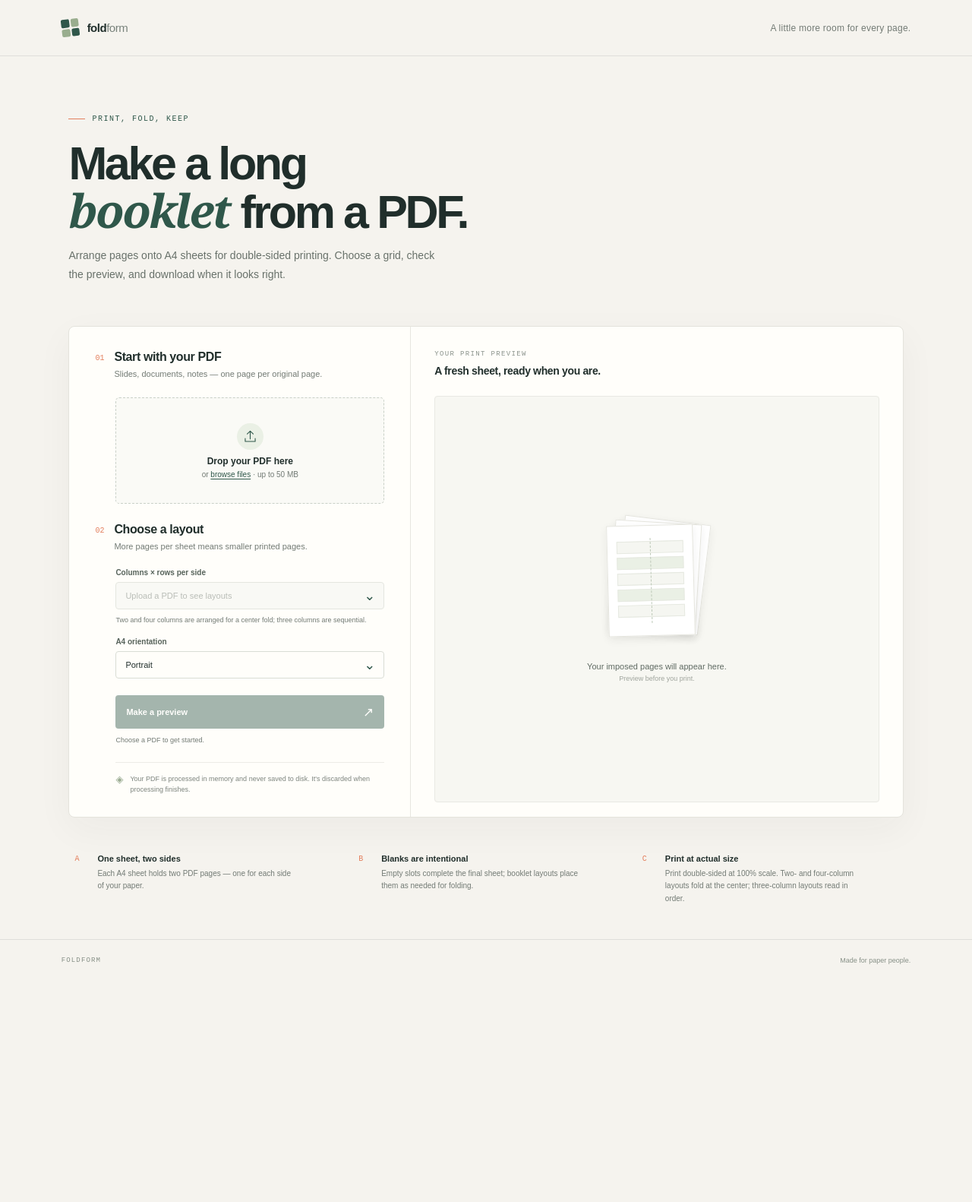
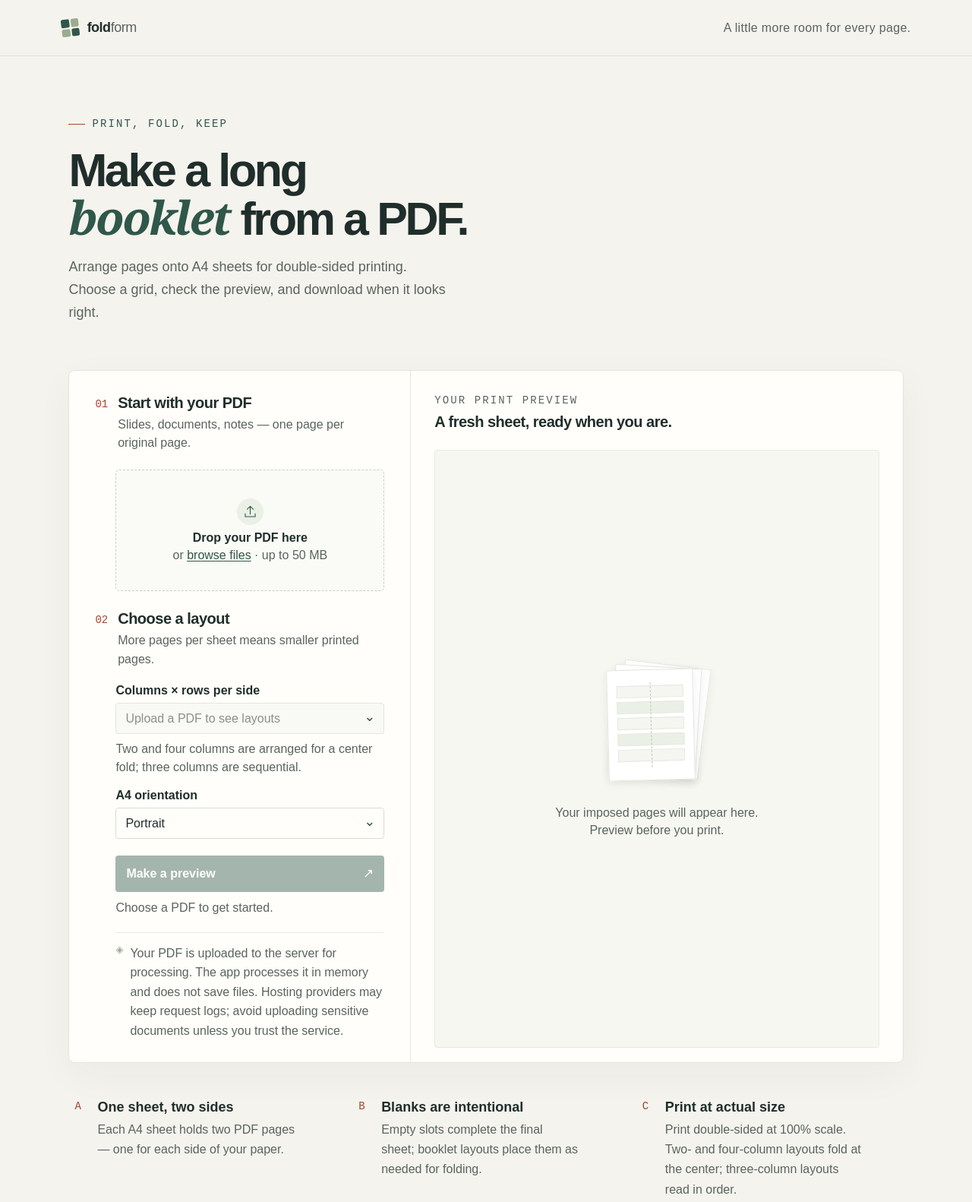
Before and after one commit to t12nslookup/hexapdf-nup, a website with bundled scripts: page public/index.html in a window 1280 px wide. Shown: the top 1582 px of the page at 76% size. Before the commit the page ends 1291 px from the top, so only its background shows below. Built offline with nearby package versions, Linux system fonts and the light colour scheme.

Commit message:
Agent Host changes for agents/website-gdpr-notice-font-size-fix (#2)
Co-authored-by: Jon Adams <jon.adams@mr-lims.com>

```diff
--- a/public/app.js
+++ b/public/app.js
@@ -7,8 +7,7 @@ const fileInput = document.querySelector('#pdf-file');
 const dropZone = document.querySelector('#drop-zone');
 const fileSummary = document.querySelector('#file-summary');
 const fileName = document.querySelector('#file-name');
-const uploadTitle = document.querySelector('#upload-title');
-const uploadSubtitle = document.querySelector('#upload-subtitle');
+const removeFile = document.querySelector('#remove-file');
 const layoutSelect = document.querySelector('#layout-select');
 const orientationSelect = document.querySelector('#orientation-select');
 const previewButton = document.querySelector('#preview-button');
@@ -78,6 +77,7 @@ function resetSelection() {
   recommendation.hidden = true;
   clearPreview();
   setStatus('Choose a PDF to get started.');
+  fileInput.focus();
 }
 
 function formatLayout(candidate, isRecommended) {
@@ -99,10 +99,10 @@ async function analyzeFile(file, preferredLayout = '') {
   analysis = null;
   clearPreview();
   fileName.textContent = file.name;
-  uploadTitle.textContent = 'PDF selected';
-  uploadSubtitle.textContent = 'Choose a layout below to continue.';
+  const fileInputHadFocus = document.activeElement === fileInput;
   fileSummary.hidden = false;
   dropZone.hidden = true;
+  if (fileInputHadFocus) removeFile.focus();
   layoutSelect.disabled = true;
   previewButton.disabled = true;
   recommendation.hidden = true;
@@ -282,7 +282,7 @@ fileInput.addEventListener('change', () => {
   if (file) analyzeFile(file);
 });
 
-document.querySelector('#remove-file').addEventListener('click', resetSelection);
+removeFile.addEventListener('click', resetSelection);
 layoutSelect.addEventListener('change', () => {
   requestVersion += 1;
   activeController?.abort();
--- a/public/index.html
+++ b/public/index.html
@@ -10,7 +10,7 @@
   </head>
   <body>
     <header class="topbar">
-      <a class="wordmark" href="/" aria-label="Pamphlet home">
+      <a class="wordmark" href="/" aria-label="Foldform home">
         <span class="mark" aria-hidden="true"><i></i><i></i><i></i><i></i></span>
         <span>fold<span class="wordmark-light">form</span></span>
       </a>
@@ -59,7 +59,7 @@
 
           <label class="field-label" for="layout-select">Columns × rows per side</label>
           <div class="select-wrap">
-            <select id="layout-select" disabled>
+            <select id="layout-select" aria-describedby="layout-note" disabled>
               <option value="">Upload a PDF to see layouts</option>
             </select>
             <span class="select-chevron" aria-hidden="true">⌄</span>
@@ -86,7 +86,7 @@
 
           <div class="privacy-note">
             <span class="lock-icon" aria-hidden="true">◈</span>
-            <p>Your PDF is processed in memory and never saved to disk. It's discarded when processing finishes.</p>
+            <p>Your PDF is uploaded to the server for processing. The app processes it in memory and does not save files. Hosting providers may keep request logs; avoid uploading sensitive documents unless you trust the service.</p>
           </div>
         </div>
 
@@ -119,8 +119,6 @@
           <div class="preview-frame" id="preview-frame" hidden>
             <canvas id="pdf-preview" aria-label="Selected printed side"></canvas>
           </div>
-          <div class="preview-pages" id="preview-pages" role="group" aria-label="Select a printed side" hidden></div>
-
           <div class="preview-footer" id="preview-footer" hidden>
             <p id="output-summary"></p>
             <a class="download-button" id="download-button" href="#" download="pamphlet.pdf">
@@ -128,27 +126,28 @@
             </a>
           </div>
         </div>
+        <div class="preview-pages" id="preview-pages" role="group" aria-label="Select a printed side" hidden></div>
       </section>
 
       <section class="how-it-works" aria-label="Printing instructions">
         <div>
           <span class="small-index">A</span>
-          <h3>One sheet, two sides</h3>
+          <h2>One sheet, two sides</h2>
           <p>Each A4 sheet holds two PDF pages — one for each side of your paper.</p>
         </div>
         <div>
           <span class="small-index">B</span>
-          <h3>Blanks are intentional</h3>
+          <h2>Blanks are intentional</h2>
           <p>Empty slots complete the final sheet; booklet layouts place them as needed for folding.</p>
         </div>
         <div>
           <span class="small-index">C</span>
-          <h3>Print at actual size</h3>
+          <h2>Print at actual size</h2>
           <p>Print double-sided at 100% scale. Two- and four-column layouts fold at the center; three-column layouts read in order.</p>
         </div>
       </section>
     </main>
 
-    <footer><span>FOLDFORM</span><span>Made for paper people.</span></footer>
+    <footer><span>FOLDFORM</span><span>Made for paper people. <a href="https://github.com/t12nslookup/hexapdf-nup">View source on GitHub</a></span></footer>
   </body>
 </html>
--- a/public/styles.css
+++ b/public/styles.css
@@ -2,12 +2,12 @@
   color-scheme: light;
   --paper: #f5f3ee;
   --ink: #202e2b;
-  --muted: #737b75;
+  --muted: #59645d;
   --line: #dedfd8;
   --green: #2f574a;
   --green-dark: #24463b;
   --lime: #d7ed9f;
-  --coral: #e37f5d;
+  --coral: #a7442e;
   --white: #fffefa;
   font-family: Arial, Helvetica, sans-serif;
 }
@@ -22,13 +22,15 @@ body {
 }
 
 button, select { font: inherit; }
+a:focus-visible, button:focus-visible, select:focus-visible { outline: 3px solid var(--green); outline-offset: 3px; }
 
 .topbar {
-  height: 74px;
-  padding: 0 max(6.3vw, 28px);
+  min-height: 74px;
+  padding: 12px max(6.3vw, 28px);
   display: flex;
   align-items: center;
   justify-content: space-between;
+  gap: 12px;
   border-bottom: 1px solid rgba(32, 46, 43, .1);
 }
 
@@ -38,25 +40,25 @@ button, select { font: inherit; }
   gap: 11px;
   color: var(--ink);
   text-decoration: none;
-  font-size: 15px;
+  font-size: 1.125rem;
   font-weight: 700;
   letter-spacing: -.5px;
 }
 
-.wordmark-light { color: #78827b; font-weight: 500; }
+.wordmark-light { color: var(--muted); font-weight: 500; }
 .mark { width: 23px; height: 23px; display: grid; grid-template-columns: 1fr 1fr; gap: 2px; transform: rotate(-7deg); }
 .mark i { background: var(--green); border-radius: 2px; }
 .mark i:nth-child(2), .mark i:nth-child(3) { background: #99ad8e; }
-.topbar-note { color: var(--muted); font-size: 12px; letter-spacing: .02em; }
+.topbar-note { color: var(--muted); font-size: 1rem; letter-spacing: .02em; }
 
 main { max-width: 1240px; margin: 0 auto; padding: 0 5.5vw; }
 
 .intro { padding: 67px 0 42px; max-width: 610px; }
-.eyebrow { display: flex; align-items: center; gap: 9px; color: var(--green); font: 500 10px monospace; letter-spacing: .15em; }
+.eyebrow { display: flex; align-items: center; gap: 9px; color: var(--green); font: 500 .875rem monospace; letter-spacing: .15em; }
 .eyebrow-line { display: block; width: 22px; height: 1px; background: var(--coral); }
-h1 { margin: 22px 0 13px; font-size: clamp(42px, 5vw, 61px); line-height: 1.02; letter-spacing: -.055em; font-weight: 600; }
+h1 { margin: 22px 0 13px; font-size: clamp(2.625rem, 5vw, 3.8125rem); line-height: 1.02; letter-spacing: -.055em; font-weight: 600; overflow-wrap: anywhere; }
 h1 em { color: var(--green); font-family: Georgia, serif; font-weight: 600; letter-spacing: -.04em; }
-.intro-copy { color: #68716a; max-width: 500px; font-size: 14px; line-height: 1.75; }
+.intro-copy { color: var(--muted); max-width: 500px; font-size: 1.125rem; line-height: 1.65; }
 
 .workspace {
   display: grid;
@@ -68,15 +70,18 @@ h1 em { color: var(--green); font-family: Georgia, serif; font-weight: 600; lett
   box-shadow: 0 15px 50px rgba(35, 48, 42, .045);
 }
 
-.controls { padding: 31px 34px 28px; border-right: 1px solid #e7e6df; }
+.controls { min-width: 0; padding: 31px 34px 28px; border-right: 1px solid #e7e6df; }
 .step-heading { display: flex; align-items: flex-start; gap: 13px; }
-.step-number { color: var(--coral); font: 500 10px monospace; padding-top: 5px; }
-.step-heading h2, .preview-heading h2 { font-size: 16px; font-weight: 600; letter-spacing: -.025em; margin: 0 0 5px; }
-.step-heading p { color: var(--muted); margin: 0; font-size: 11px; line-height: 1.55; }
+.step-heading > div { min-width: 0; }
+.step-number { color: var(--coral); font: 500 .875rem monospace; padding-top: 5px; }
+.step-heading h2, .preview-heading h2 { font-size: 1.25rem; font-weight: 600; letter-spacing: -.025em; margin: 0 0 5px; }
+.step-heading p { color: var(--muted); margin: 0; font-size: 1rem; line-height: 1.55; }
 
 .upload-box {
   margin: 22px 0 25px 27px;
-  height: 140px;
+  min-height: 160px;
+  padding: 16px;
+  text-align: center;
   border: 1px dashed #c9d0c7;
   border-radius: 5px;
   background: #fafaf6;
@@ -92,47 +97,46 @@ h1 em { color: var(--green); font-family: Georgia, serif; font-weight: 600; lett
 .upload-box input:focus-visible + .upload-icon { outline: 2px solid var(--green); outline-offset: 4px; }
 .upload-icon { color: var(--green); display: grid; place-items: center; width: 35px; height: 35px; border-radius: 50%; background: #eaf0e5; margin-bottom: 8px; }
 .upload-icon svg { width: 21px; height: 21px; }
-.upload-title { font-size: 12px; font-weight: 600; }
-.upload-subtitle { margin-top: 5px; color: var(--muted); font-size: 10px; }
+.upload-title { font-size: 1rem; font-weight: 600; }
+.upload-subtitle { margin-top: 5px; color: var(--muted); font-size: 1rem; }
 .upload-subtitle span { color: var(--green); text-decoration: underline; text-underline-offset: 2px; }
 
 .file-summary { margin: 18px 0 25px 27px; padding: 11px 12px; border: 1px solid var(--line); display: flex; gap: 10px; align-items: center; border-radius: 4px; min-width: 0; }
-.file-icon { color: var(--coral); font: 500 9px monospace; border: 1px solid #efc7b9; border-radius: 3px; padding: 5px 4px; }
-.file-name { font-size: 11px; white-space: nowrap; overflow: hidden; text-overflow: ellipsis; flex: 1; }
-.text-button { color: var(--muted); border: 0; background: none; font-size: 10px; cursor: pointer; padding: 5px 0 5px 5px; }
+.file-icon { color: var(--coral); font: 500 .875rem monospace; border: 1px solid #efc7b9; border-radius: 3px; padding: 5px 4px; }
+.file-name { font-size: 1rem; white-space: nowrap; overflow: hidden; text-overflow: ellipsis; flex: 1; }
+.text-button { color: var(--green); border: 0; background: none; font-size: 1rem; cursor: pointer; padding: 10px 0 10px 5px; text-decoration: underline; }
 .text-button:hover { color: var(--ink); }
 .step-layout { margin-bottom: 19px; }
 
-.field-label { display: block; color: #57635b; font-size: 10px; font-weight: 600; margin: 0 0 7px 27px; }
+.field-label { display: block; color: var(--ink); font-size: 1rem; font-weight: 600; margin: 0 0 7px 27px; }
 .select-wrap { position: relative; margin-left: 27px; }
-.select-wrap select { appearance: none; width: 100%; padding: 11px 34px 11px 12px; color: var(--ink); background: var(--white); border: 1px solid #d9ddd5; border-radius: 4px; font-size: 11px; cursor: pointer; }
-.select-wrap select:disabled { color: #9da39c; cursor: not-allowed; background: #f7f7f3; }
+.select-wrap select { appearance: none; width: 100%; padding: 11px 34px 11px 12px; color: var(--ink); background: var(--white); border: 1px solid #d9ddd5; border-radius: 4px; font-size: 1rem; cursor: pointer; }
+.select-wrap select:disabled { color: var(--muted); cursor: not-allowed; background: #f7f7f3; }
 .select-chevron { position: absolute; right: 12px; top: 7px; color: var(--green); font-size: 18px; pointer-events: none; }
-.layout-note { margin: 8px 0 0 27px; color: var(--muted); font-size: 9px; line-height: 1.5; }
+.layout-note { margin: 8px 0 0 27px; color: var(--muted); font-size: 1rem; line-height: 1.5; }
 .orientation-label { margin-top: 16px; }
-.recommendation { margin: 9px 0 0 27px; color: var(--muted); font-size: 9px; line-height: 1.5; }
+.recommendation { margin: 9px 0 0 27px; color: var(--muted); font-size: 1rem; line-height: 1.5; }
 .recommendation-dot { display: inline-block; vertical-align: 1px; width: 6px; height: 6px; background: #8ca878; border-radius: 50%; margin-right: 5px; }
 
-.primary-button { width: calc(100% - 27px); margin: 22px 0 0 27px; min-height: 44px; padding: 0 14px; background: var(--green); color: white; border: 0; border-radius: 4px; display: flex; align-items: center; justify-content: space-between; font-size: 11px; font-weight: 600; cursor: pointer; transition: background .18s; }
+.primary-button { width: calc(100% - 27px); margin: 22px 0 0 27px; min-height: 48px; padding: 0 14px; background: var(--green); color: white; border: 0; border-radius: 4px; display: flex; align-items: center; justify-content: space-between; font-size: 1rem; font-weight: 600; cursor: pointer; transition: background .18s; }
 .primary-button:hover:not(:disabled) { background: var(--green-dark); }
 .primary-button:disabled { opacity: .43; cursor: not-allowed; }
 .button-arrow { font-size: 17px; font-weight: 400; }
-.status { min-height: 15px; margin: 9px 0 0 27px; color: var(--muted); font-size: 9px; line-height: 1.5; }
-.status[data-state="error"] { color: #b64c36; }
+.status { min-height: 1.5em; margin: 9px 0 0 27px; color: var(--muted); font-size: 1rem; line-height: 1.5; }
+.status[data-state="error"] { color: #a23c27; }
 .status[data-state="success"] { color: var(--green); }
 .privacy-note { margin: 20px 0 0 27px; padding-top: 14px; border-top: 1px solid #ecebe6; display: flex; gap: 9px; align-items: flex-start; }
-.privacy-note p { color: #7d847e; margin: 0; font-size: 9px; line-height: 1.6; }
+.privacy-note p { color: var(--muted); margin: 0; font-size: 1rem; line-height: 1.6; }
 .lock-icon { color: #9aab91; font-size: 13px; }
 
 .preview-panel { min-width: 0; padding: 30px 31px 19px; display: flex; flex-direction: column; }
-.preview-heading { display: flex; align-items: flex-start; justify-content: space-between; gap: 12px; }
-.preview-eyebrow { margin: 1px 0 9px; color: #8a928b; font-size: 9px; }
-.preview-heading h2 { font-size: 14px; }
-.a4-tag { flex: 0 0 auto; color: #758076; font: 400 8px monospace; letter-spacing: .08em; border: 1px solid #e0e3db; border-radius: 3px; padding: 6px 7px; }
+.preview-heading { display: flex; flex-wrap: wrap; align-items: flex-start; justify-content: space-between; gap: 12px; }
+.preview-eyebrow { margin: 1px 0 9px; color: var(--muted); }
+.a4-tag { flex: 0 0 auto; color: var(--muted); font: 400 .875rem monospace; letter-spacing: .08em; border: 1px solid #e0e3db; border-radius: 3px; padding: 6px 7px; }
 .preview-empty, .preview-frame { margin-top: 20px; flex: 1; min-height: 375px; border: 1px solid #e9e9e3; background: #f7f7f2; border-radius: 4px; }
 .preview-empty { display: flex; flex-direction: column; align-items: center; justify-content: center; }
-.preview-empty p { margin: 22px 0 5px; color: #606b63; font-size: 11px; }
-.preview-empty > span { color: #a0a59e; font-size: 9px; }
+.preview-empty p { margin: 22px 0 5px; color: var(--muted); font-size: 1rem; text-align: center; }
+.preview-empty > span { color: var(--muted); font-size: 1rem; }
 .paper-stack { position: relative; width: 137px; height: 170px; }
 .paper { position: absolute; width: 114px; height: 146px; background: white; border: 1px solid #e5e5de; box-shadow: 0 4px 12px rgba(38, 48, 39, .07); }
 .paper-back { left: 18px; top: 5px; transform: rotate(7deg); }
@@ -143,25 +147,26 @@ h1 em { color: var(--green); font-family: Georgia, serif; font-weight: 600; lett
 .paper-fold { position: absolute; top: 16px; bottom: 16px; left: 50%; border-left: 1px dashed #bdc9b8; }
 .preview-frame { overflow: auto; background: #d9dad5; display: flex; align-items: center; justify-content: center; padding: 16px; }
 .preview-frame canvas { display: block; max-width: 100%; height: auto; box-shadow: 0 3px 12px rgba(38, 48, 39, .16); }
-.preview-pages { display: flex; gap: 10px; overflow-x: auto; padding: 14px 2px 6px; }
-.page-thumbnail { flex: 0 0 auto; display: flex; flex-direction: column; align-items: center; justify-content: flex-end; gap: 5px; padding: 5px; border: 1px solid transparent; border-radius: 4px; background: transparent; color: var(--muted); font-size: 10px; cursor: pointer; }
+.preview-pages { grid-column: 1 / -1; min-width: 0; display: flex; gap: 10px; overflow-x: auto; padding: 14px 34px; border-top: 1px solid var(--line); background: #f7f7f2; }
+.page-thumbnail { flex: 0 0 auto; display: flex; flex-direction: column; align-items: center; justify-content: flex-end; gap: 5px; padding: 5px; border: 1px solid transparent; border-radius: 4px; background: transparent; color: var(--muted); font-size: 1rem; cursor: pointer; }
 .page-thumbnail[aria-pressed="true"] { border-color: var(--green); color: var(--green); }
 .page-thumbnail:focus-visible { outline: 2px solid var(--green); outline-offset: 2px; }
 .page-thumbnail canvas { display: block; width: 72px; height: auto; background: white; box-shadow: 0 2px 5px rgba(38, 48, 39, .15); }
-.preview-footer { display: flex; align-items: center; justify-content: space-between; gap: 12px; padding-top: 13px; }
-.preview-footer p { margin: 0; color: #667168; font-size: 10px; }
-.download-button { flex: 0 0 auto; display: inline-flex; gap: 14px; align-items: center; padding: 10px 12px; border-radius: 4px; background: var(--lime); color: #304332; font-size: 10px; font-weight: 700; text-decoration: none; }
+.preview-footer { display: flex; flex-wrap: wrap; align-items: center; justify-content: space-between; gap: 12px; padding-top: 13px; }
+.preview-footer p { margin: 0; color: var(--muted); font-size: 1rem; }
+.download-button { flex: 0 1 auto; min-width: 0; display: inline-flex; gap: 14px; align-items: center; min-height: 44px; padding: 10px 12px; border-radius: 4px; background: var(--lime); color: #304332; font-size: 1rem; font-weight: 700; text-decoration: none; }
 .download-button:hover { background: #cae58a; }
 .download-button span { font-size: 15px; font-weight: 400; }
 
 .how-it-works { display: grid; grid-template-columns: repeat(3, 1fr); gap: 38px; padding: 48px 8px 45px; }
 .how-it-works > div { position: relative; padding-left: 30px; }
-.small-index { position: absolute; left: 0; top: 1px; color: var(--coral); font: 500 10px 'DM Mono', monospace; }
-.how-it-works h3 { margin: 0 0 6px; font-size: 11px; font-weight: 600; }
-.how-it-works p { color: var(--muted); margin: 0; max-width: 260px; font-size: 10px; line-height: 1.65; }
+.small-index { position: absolute; left: 0; top: 1px; color: var(--coral); font: 500 .875rem monospace; }
+.how-it-works h2 { margin: 0 0 6px; font-size: 1.125rem; font-weight: 600; }
+.how-it-works p { color: var(--muted); margin: 0; max-width: 260px; font-size: 1rem; line-height: 1.65; }
 
-footer { min-height: 55px; border-top: 1px solid rgba(32, 46, 43, .1); padding: 0 max(6.3vw, 28px); display: flex; justify-content: space-between; align-items: center; color: #879087; font-size: 9px; }
-footer span:first-child { font: 500 9px monospace; letter-spacing: .13em; }
+footer { min-height: 55px; border-top: 1px solid rgba(32, 46, 43, .1); padding: 12px max(6.3vw, 28px); display: flex; flex-wrap: wrap; gap: 12px; justify-content: space-between; align-items: center; color: var(--muted); font-size: 1rem; }
+footer span:first-child { font: 500 .875rem monospace; letter-spacing: .13em; }
+footer a { color: var(--green); }
 
 [hidden] { display: none !important; }
 
@@ -173,16 +178,16 @@ footer span:first-child { font: 500 9px monospace; letter-spacing: .13em; }
 }
 
 @media (max-width: 680px) {
-  .topbar { height: 62px; padding: 0 20px; }
-  .topbar-note { font-size: 10px; }
+  .topbar { min-height: 62px; padding: 12px 20px; }
+  .topbar-note { font-size: .875rem; text-align: right; }
   main { padding: 0 16px; }
   .intro { padding: 48px 4px 27px; }
-  h1 { font-size: 48px; }
-  .intro-copy { font-size: 12px; }
-  .workspace { grid-template-columns: 1fr; }
+  h1 { font-size: clamp(2.625rem, 10vw, 3rem); }
+  .workspace { grid-template-columns: minmax(0, 1fr); }
   .controls { padding: 25px 22px; border-right: 0; border-bottom: 1px solid #e7e6df; }
   .preview-panel { min-height: 480px; padding: 24px 18px 17px; }
   .preview-empty, .preview-frame { min-height: 340px; }
+  .preview-pages { padding: 14px 18px; }
   .how-it-works { grid-template-columns: 1fr; gap: 24px; padding: 35px 7px; }
   footer { padding: 0 20px; }
 }
```
Also changed, not shown: README.md.
